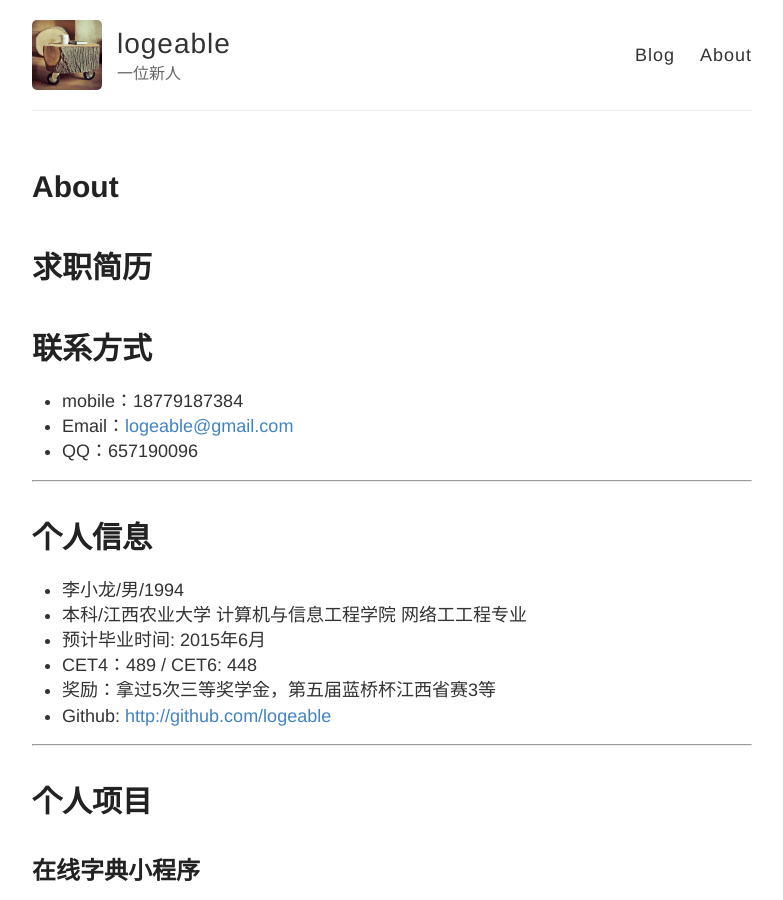
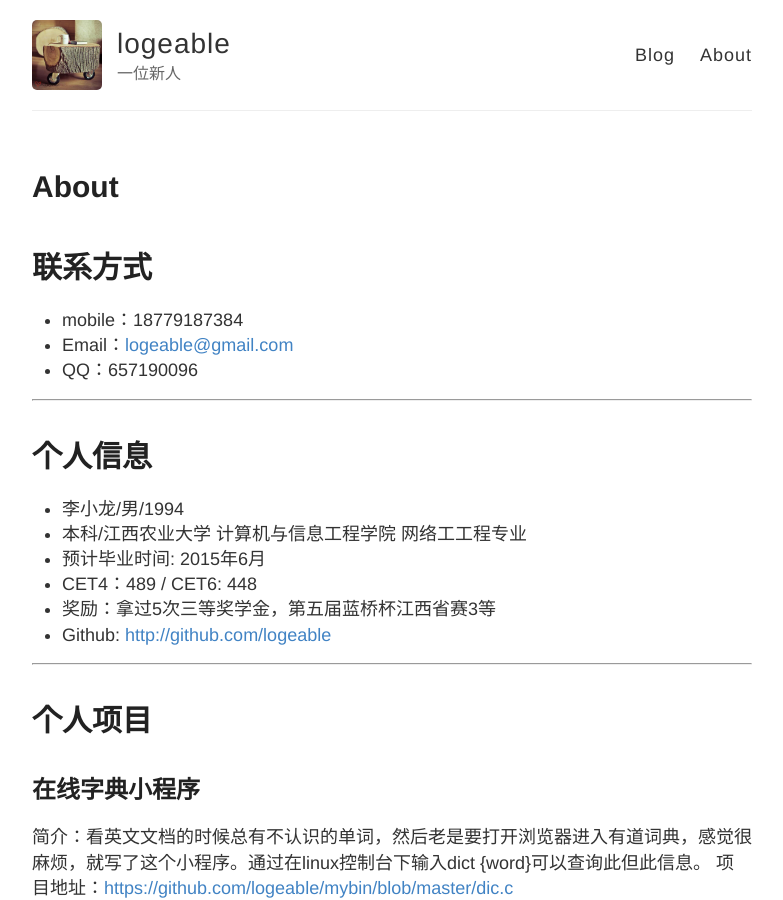
Before and after one commit to logeable/logeable.github.io, a Jekyll site: the page built from about.md, in a window 1280 px wide and 900 px high. Shown: the whole window, without its empty margins (248-1031 px from the left). Built offline with Jekyll 4.4.1, drawn with Linux system fonts in a browser that asks for light colours.

Commit message:
Update about.md

```diff
--- a/about.md
+++ b/about.md
@@ -4,8 +4,6 @@ title: About
 permalink: /about/
 ---
 
-求职简历
-===========
 # 联系方式
 
 - mobile：18779187384
```
